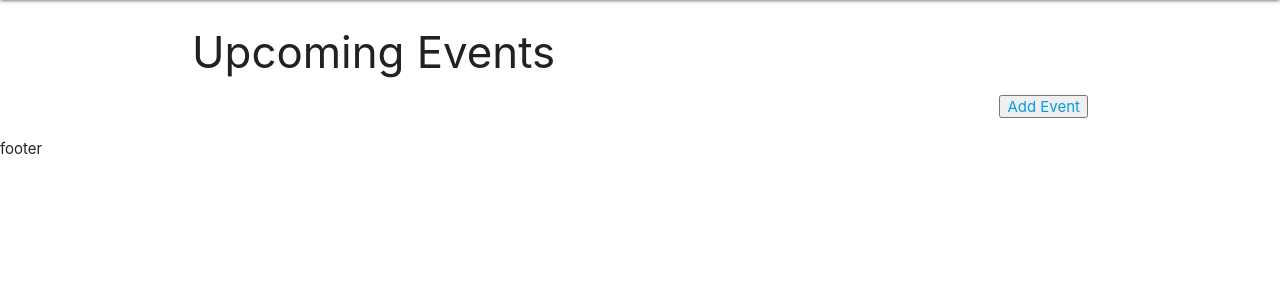
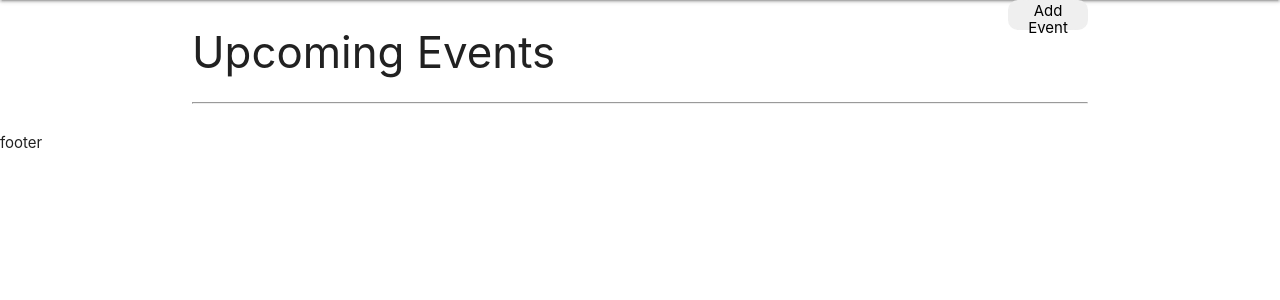
Before and after one commit to Shabucky1812/star-seekers, a Django app: page /events/ in a window 1280 px wide. Shown: the part 64-364 px from the top of the page. Run offline with Django 4.2, Linux system fonts and the light colour scheme; the visitor is signed in with stand-in values (Sample User, id 1); data that the repository does not hold is empty.

Commit message:
Add d default button styling

```diff
--- a/static/css/style.css
+++ b/static/css/style.css
@@ -14,3 +14,23 @@
     object-fit: cover;
     margin-top: 30px;
 }
+
+.event-card-divider {
+    width: 60%;
+}
+
+.event-card-title {
+    font-size: 1.2em;
+    margin: 0 20px;
+}
+
+#events-page-title {
+    display: inline-block;
+}
+
+.button {
+    width: 80px;
+    height: 30px;
+    border-radius: 10px;
+    border: dashed 1px #efefef;
+}
--- a/templates/events.html
+++ b/templates/events.html
@@ -4,12 +4,14 @@
 
 <!-- page title and add event button container-->
 <div>
-    <h3>Upcoming Events</h3>
+    <h3 id="events-page-title">Upcoming Events</h3>
     <!-- only show admins the add event option -->
     {% if user.is_staff %}
-    <button class="right"><a href="{% url 'add_event' %}">Add Event</a></button>
+    <a href="{% url 'add_event' %}"><button class="right button">Add Event</button></a>
     {% endif %}
 </div>
+
+<hr>
 
 <!-- upcoming events display -->
 <div class="event-list">
@@ -17,12 +19,13 @@
         {% for event in events %}
         <div class="col s12 m6 l4 event-card">
             <img src="{{ event.image.url }}" alt="Starry sky" class="event-card-image">
+            <hr class="event-card-divider">
             <p class="event-card-title"><a href="{% url 'event_detail' event.id %}">{{ event.title }}</a></p>
 
             <!-- only show admins the edit and delete event options -->
             {% if user.is_staff %}
-            <button><a href="{% url 'edit_event' event.id %}">Edit Event</a></button>
-            <button><a href="{% url 'delete_event' event.id %}">Delete Event</a></button>
+            <a href="{% url 'edit_event' event.id %}"><button class="button">Edit</button></a>
+            <a href="{% url 'delete_event' event.id %}"><button class="button">Delete</button></a>
             {% endif %}
         </div>
         {% endfor %}
```
